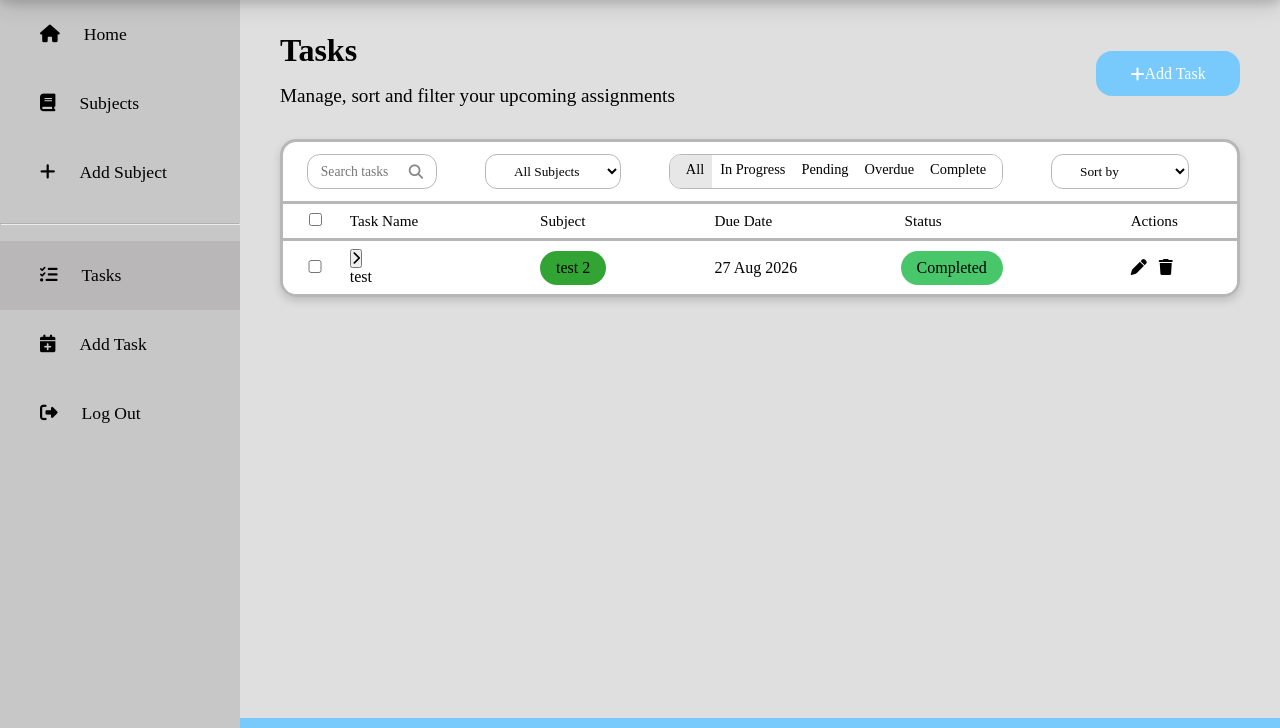
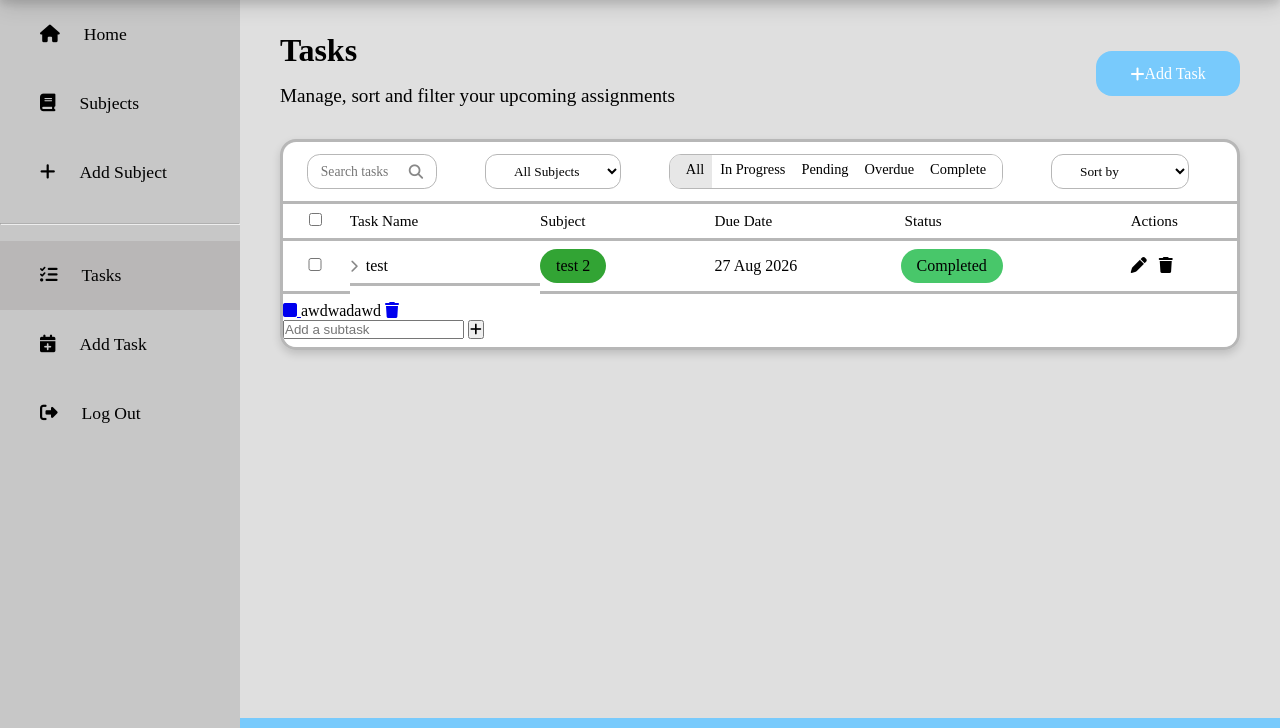
Before and after one commit to 23062bhs/deadline, a Flask app: page /tasks in a window 1280 px wide. Shown: the part 72-800 px from the top of the page. Run offline with Flask 3, Linux system fonts and the light colour scheme; a user stored in the database is signed in; data comes from the database, SQL or seed files in the repository; both versions use the stored data as it was after the commit; some libraries are stand-ins or nearby versions; some web fonts are replaced.

Commit message:
started working on subtasks

```diff
--- a/static/script.js
+++ b/static/script.js
@@ -178,3 +178,13 @@ function updateDeleteButton() {
         container.style.display = 'none'; // hides delete button when no tasks are checked
     }
 }
+
+// toggles subtask arrow
+function toggleSubtasks(taskId) {
+    const row = document.getElementById('subtask-row-' + taskId);
+    const chevron = document.getElementById('chevron-' + taskId).parentElement;
+
+    const isHidden = row.style.display === 'none';
+    row.style.display = isHidden ? 'table-row' : 'none';
+    chevron.classList.toggle('open', isHidden);
+}
--- a/static/style.css
+++ b/static/style.css
@@ -985,6 +985,11 @@ thead .list-headers th {
     border-bottom-right-radius: 1rem;
 }
 
+.name-cell {
+    display: flex;
+    margin-top: 0.5rem;
+}
+
 .name-truncate {
     display: block;
     max-width: 7rem;
@@ -1038,6 +1043,23 @@ thead .list-headers th {
 
 .search-btn:hover {
     color: #000000;
+}
+
+.subtask-toggle-btn {
+    background: none;
+    border: none;
+    cursor: pointer;
+    color: #888888;
+    margin-right: 0.5rem;
+    font-size: 0.8rem;
+}
+
+.subtask-toggle-btn.open i {
+    transform: rotate(90deg);
+}
+
+.subtask-toggle-btn i {
+    transition: transform 0.15s ease;
 }
 
 /* sign up page */
--- a/templates/tasks.html
+++ b/templates/tasks.html
@@ -70,7 +70,7 @@
                             <input type="checkbox" class="task-checkbox" data-id="{{ task[0] }}" autocomplete="off">
                         </td>
                         <td class="name-cell">
-                            <button type="button" class="subtask-toggle-btn">
+                            <button type="button" class="subtask-toggle-btn" onclick="toggleSubtasks({{ task[0] }})">
                                 <i class="fa-solid fa-chevron-right" id="chevron-{{ task[0] }}"></i>
                             </button>
                             <span class="name-truncate">{{ task[1] }}</span>
@@ -95,6 +95,29 @@
                                     <i class="fa-solid fa-pen"></i>
                                 </a>
                                 <a href="/delete-task/{{ task[0] }}" class="list-delete-action" onclick="return confirm('Are you sure you want to delete this task?');"><i class="fa-solid fa-trash"></i></a> <!-- warning message to prevent accidents -->
+                            </div>
+                        </td>
+                    </tr>
+
+                    <!-- subtask row -->
+                    <tr>
+                        <td colspan="6">
+                            <div class="subtask-container">
+                                {% for sub in task[10] %}
+                                    <div class="subtask-item">
+                                        <a href="/toggle-subtask/{{ sub[0] }}" class="subtask-checkbox-link">
+                                            <i class="fa-solid {{ 'fa-square-check' if sub[3] == 1 else 'fa-square' }}"></i>
+                                        </a>
+                                        <span class="{% if sub[3] == 1 %}subtask-completed{% endif %}">{{ sub[2] }}</span>
+                                        <a href="/delete-subtask/{{ sub[0] }}" class="subtask-delete-link" onclick="return confirm('Delete this subtask?');">
+                                            <i class="fa-solid fa-trash"></i>
+                                        </a>
+                                    </div>
+                                {% endfor %}
+                                <form method="POST" action="/add-subtask/{{ task[0] }}" class="add-subtask-form">
+                                    <input type="text" name="subtask_name" placeholder="Add a subtask" required>
+                                    <button type="submit"><i class="fa-solid fa-plus"></i></button>
+                                </form>
                             </div>
                         </td>
                     </tr>
```
Also changed, not shown: deadline.db.
